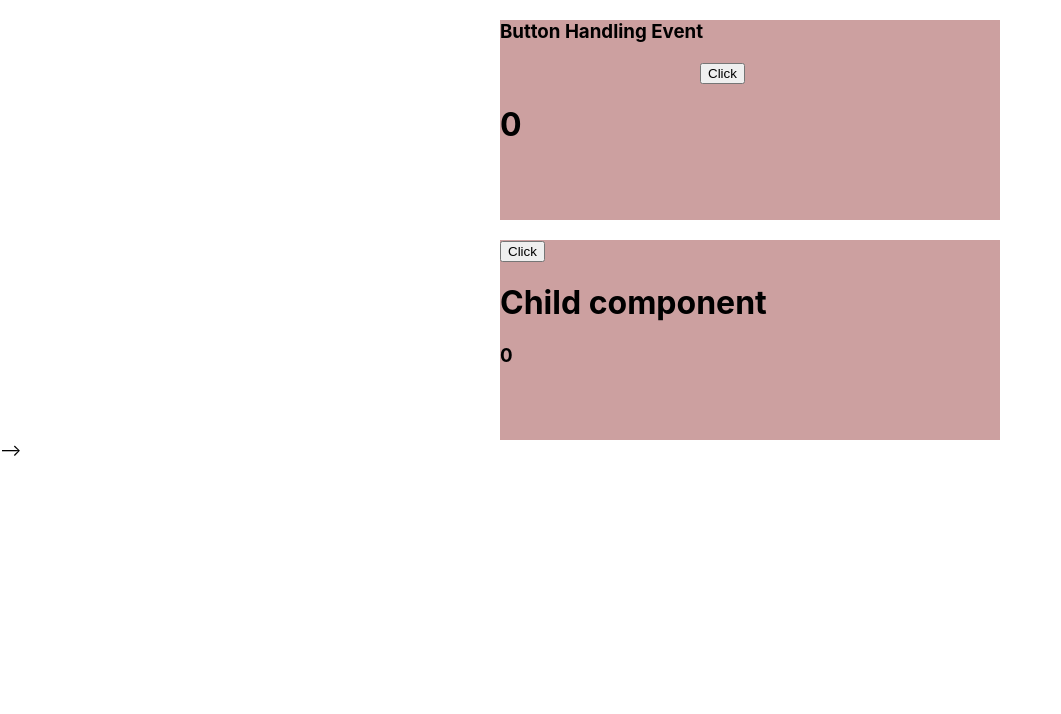
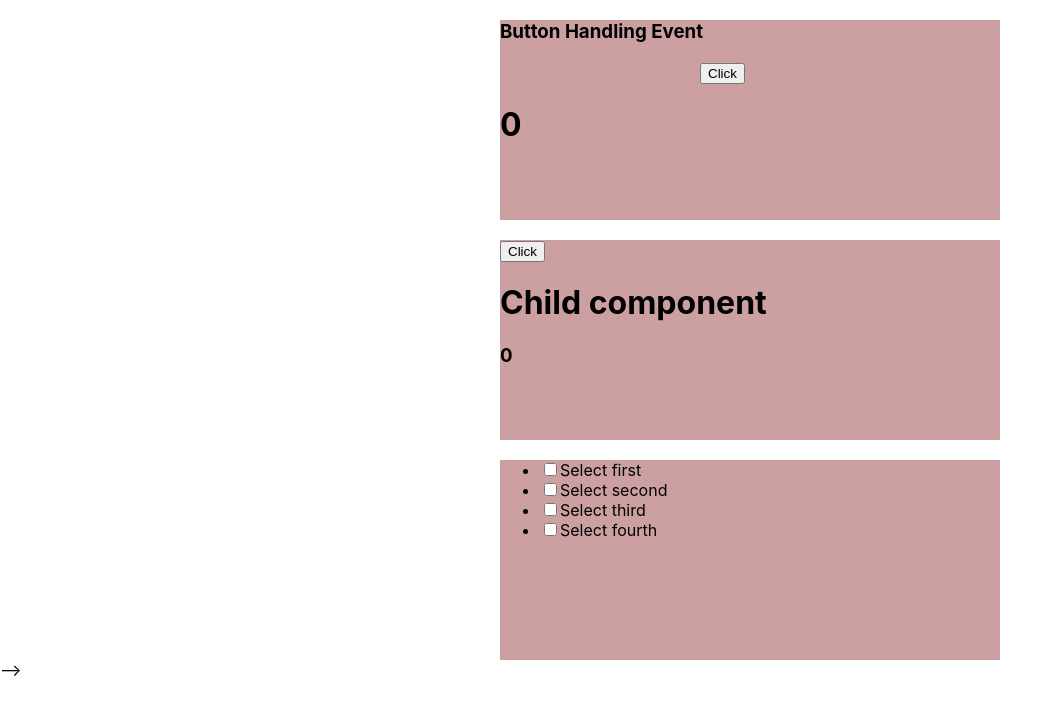
Before and after one commit to vivekkumarchimpu/EventHandling, a React (Create React App) app in the folder event/: page / in a window 1280 px wide. Shown: the top 714 px of the page, without its empty margins (0-1061 px from the left). Built offline with nearby package versions, Linux system fonts and the light colour scheme.

Commit message:
input checkbox handling

```diff
--- a/event/src/App.js
+++ b/event/src/App.js
@@ -2,12 +2,14 @@ import React from 'react';
 import './App.css';
 import ButtonHandling from './components/ButtonHandling';
 import PropsHandling from './components/PropsHandling';
+import InputCheckbox from './components/InputCheckbox';
 
 function App() {
   return (
     <>
       <ButtonHandling />
       <PropsHandling />
+      <InputCheckbox />
     </>
   );
 }
--- /dev/null
+++ b/event/src/components/InputCheckbox.js
@@ -0,0 +1,28 @@
+import React, { useEffect, useState } from 'react'
+
+function InputCheckbox() {
+    const [value, setValue] = useState("");
+    const clickHandling = (e) => {
+        setValue(e.target.value);
+    }
+    // useEffect(() => {
+    //     console.log(value);
+    // },[value])
+    return (
+        <>
+            <div className='mainbox'>
+                <ul>
+                    <li><input type='checkbox' name='first' value={"first"} onClick={clickHandling} /><span>Select first</span></li>
+                    <li><input type='checkbox' name='second' value={"second"} onClick={clickHandling} /><span>Select second</span></li>
+                    <li><input type='checkbox' name='third' value={"third"} onClick={clickHandling} /><span>Select third</span></li>
+                    <li><input type='checkbox' name='fourth' value={"fourth"} onClick={clickHandling}/><span>Select fourth</span></li>
+                </ul>
+                <h1>{value}</h1>
+
+            </div>
+
+        </>
+    )
+}
+
+export default InputCheckbox
```
